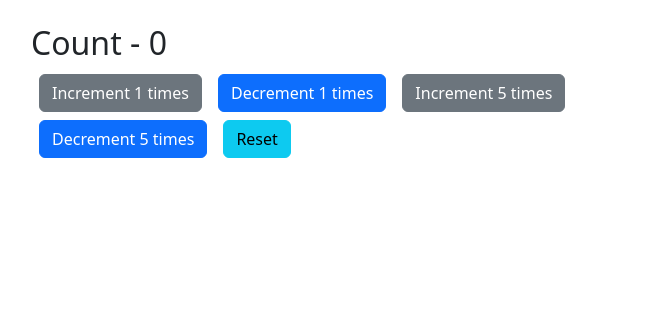
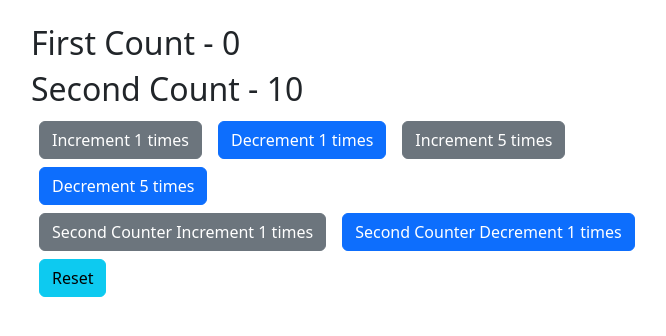
Before and after one commit to anisur2805/learning-react-, a React (Create React App) app: page / in a window 1280 px wide. Shown: the top 336 px of the page, without its empty margins (330-996 px from the left). Built offline with nearby package versions, Linux system fonts and the light colour scheme.

Commit message:
handle multiple state object with - UseReducer

```diff
--- a/src/Part2.js
+++ b/src/Part2.js
@@ -5,6 +5,7 @@
 
 import UseReducerNew from "./components/part2/UseReducerNew";
 import UseReducerNewTwo from "./components/part2/UseReducerNewTwo";
+import UseReducerNewThree from "./components/part2/UseReducerNewThree";
 
 import { ArrayUseState } from "./components/part2/Immutable State/ArrayUseState";
 import { ObjectUseState } from "./components/part2/Immutable State/ObjectUseState";
@@ -36,7 +37,9 @@
           {/* <UseEffectFetchSinglePostButton /> */}
 
           {/* <UseReducerNew /> */}
-		  <UseReducerNewTwo />
+		  {/* <UseReducerNewTwo /> */}
+		  <UseReducerNewThree />
+
         </div>
       </div>
     </div>
--- /dev/null
+++ b/src/components/part2/UseReducerNewThree.js
@@ -0,0 +1,71 @@
+import React, { useReducer } from "react";
+
+const initialState = {
+  firstCounter: 0,
+  secondCounter: 10,
+};
+const reducer = (state, action) => {
+  switch (action.type) {
+    case "increment":
+      return { ...state, firstCounter: state.firstCounter + action.value };
+    case "decrement":
+		return { ...state, firstCounter: state.firstCounter - action.value };
+    case "increment2":
+      return { ...state, secondCounter: state.secondCounter + action.value };
+    case "decrement2":
+      return { ...state, secondCounter: state.secondCounter - action.value };
+    case "reset":
+      return initialState;
+    default:
+      return state;
+  }
+};
+const UseReducerNewTwo = () => {
+  const [count, dispatch] = useReducer(reducer, initialState);
+  return (
+    <div>
+      <h2>First Count - {count.firstCounter}</h2>
+      <h2>Second Count - {count.secondCounter}</h2>
+      <button
+        className="btn btn-secondary mx-2 my-1"
+        onClick={() => dispatch({ type: "increment", value: 1 })}>
+        Increment 1 times
+      </button>
+      <button
+        className="btn btn-primary mx-2 my-1"
+        onClick={() => dispatch({ type: "decrement", value: 1 })}>
+        Decrement 1 times
+      </button>
+      <button
+        className="btn btn-secondary mx-2 my-1"
+        onClick={() => dispatch({ type: "increment", value: 5 })}>
+        Increment 5 times
+      </button>
+      <button
+        className="btn btn-primary mx-2 my-1"
+        onClick={() => dispatch({ type: "decrement", value: 5 })}>
+        Decrement 5 times
+      </button>
+
+      <div>
+        <button
+          className="btn btn-secondary mx-2 my-1"
+          onClick={() => dispatch({ type: "increment2", value: 1 })}>
+          Second Counter Increment 1 times
+        </button>
+        <button
+          className="btn btn-primary mx-2 my-1"
+          onClick={() => dispatch({ type: "decrement2", value: 1 })}>
+          Second Counter Decrement 1 times
+        </button>
+      </div>
+
+      <button
+        className="btn btn-info mx-2 my-1"
+        onClick={() => dispatch({ type: "reset" })}>
+        Reset
+      </button>
+    </div>
+  );
+};
+export default UseReducerNewTwo;
```
